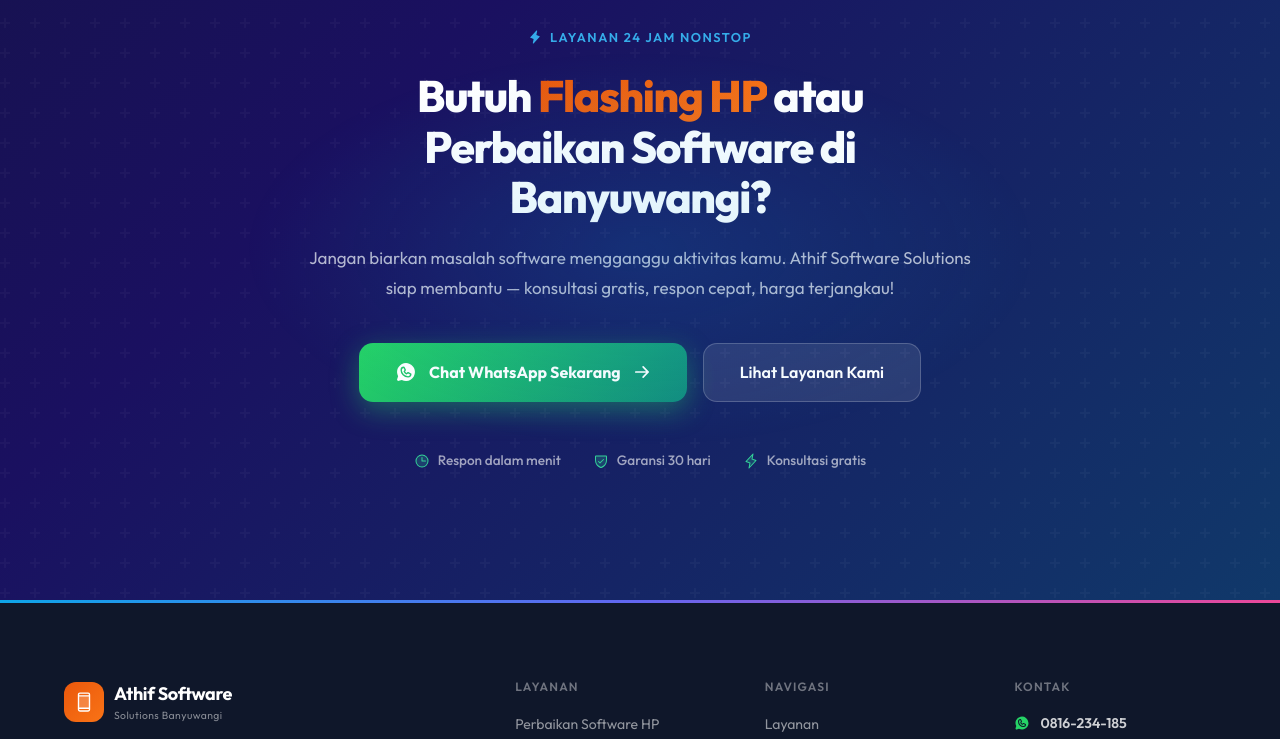
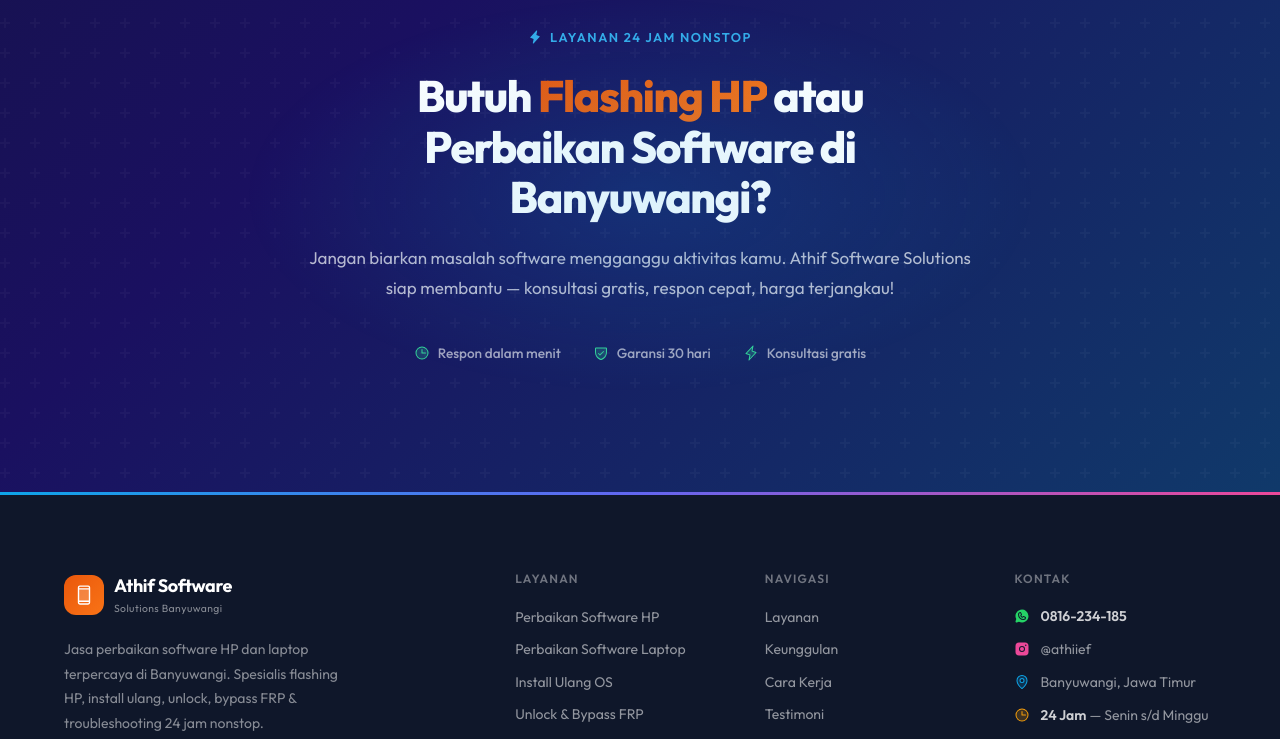
Before and after one commit to aziiemuth/repairphone-app, a Next.js app: page / in a window 1280 px wide. Shown: the part 7195-7934 px from the top of the page. Built offline with nearby package versions, Linux system fonts and the light colour scheme.

Commit message:
feat: add styled-components CTA component for software repair services

```diff
--- a/app/components/CTA.jsx
+++ b/app/components/CTA.jsx
@@ -190,16 +190,7 @@
               Athif Software Solutions siap membantu — konsultasi gratis,
               respon cepat, harga terjangkau!
             </Description>
-            <ButtonGroup>
-              <MainCTA href={WHATSAPP_URL} target="_blank" rel="noopener noreferrer">
-                <WhatsappLogo size={22} weight="fill" />
-                Chat WhatsApp Sekarang
-                <ArrowRight size={18} weight="bold" />
-              </MainCTA>
-              <SecondaryCTA href="#layanan">
-                Lihat Layanan Kami
-              </SecondaryCTA>
-            </ButtonGroup>
+
             <TrustRow>
               <TrustItem>
                 <Clock size={16} weight="duotone" />
```
